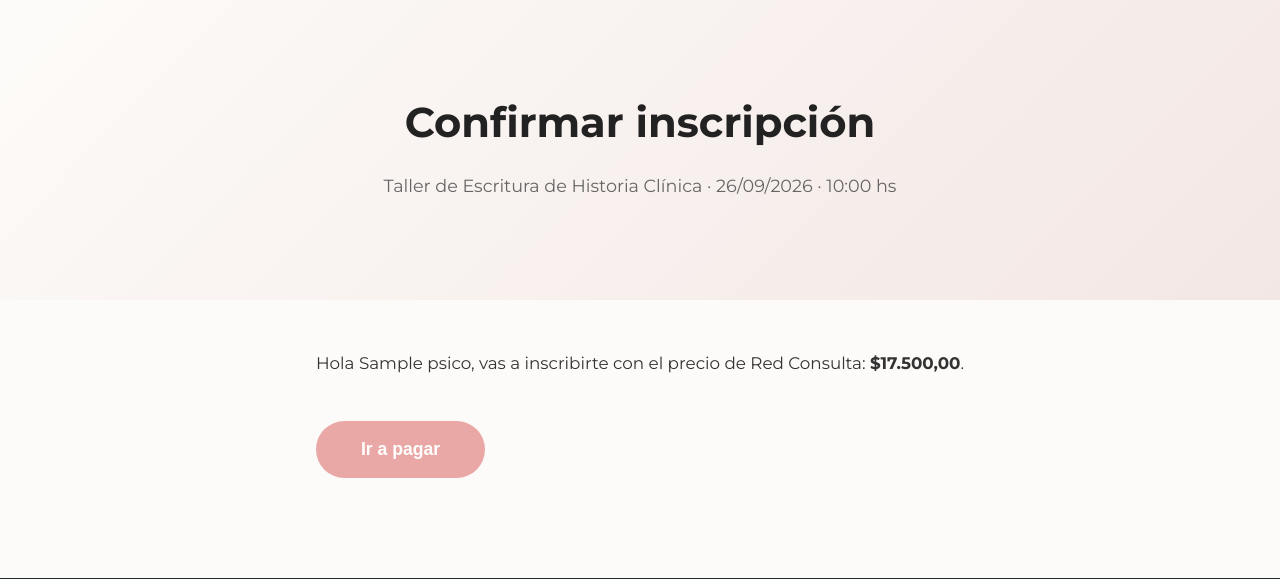
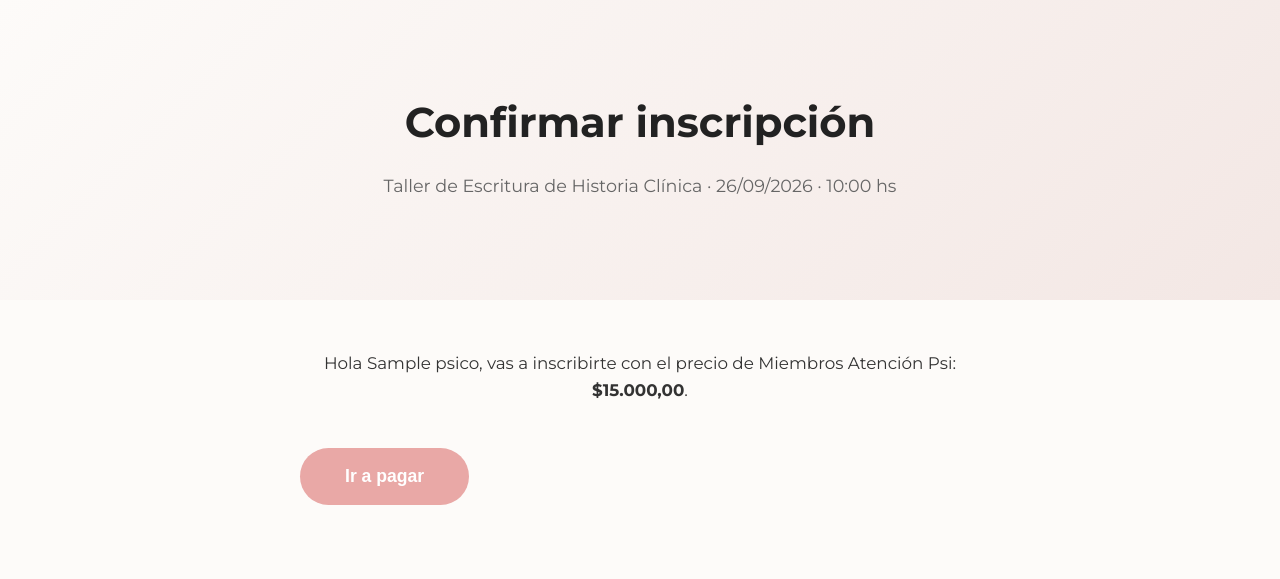
Before and after one commit to LeandroFrattini/Atencionpsi-web, a Django app: template cursos/templates/cursos/confirmar_red_consulta.html in a window 1280 px wide. Shown: the part 75-654 px from the top of the page. Run offline with Django 5.2, Linux system fonts and the light colour scheme; data comes from the database, SQL or seed files in the repository; tables that the repository leaves empty hold one stand-in row (values such as "Sample post"); the template is opened without the code that fills it: values that come from a table or form of the project are taken from there, most other values are stand-ins (such as "Sample title", 1, 10 or a date in 2020); some libraries are stand-ins or nearby versions.

Commit message:
Renombrar 'Red Consulta' a 'Miembros Atención Psi' + nuevos precios del taller
En toda la parte visible al usuario (la etiqueta en la página del curso,
la pantalla de confirmación de inscripción vía login, y el mail interno
de aviso de nueva inscripción pagada) 'Red Consulta' pasa a llamarse
'Miembros Atención Psi'. Los nombres internos de campo/URL (es_red_consulta,
precio_red_consulta, cursos_inscripcion_red_consulta) se dejan igual a
propósito -- son identificadores de código, invisibles para cualquiera
que no sea un desarrollador, y renombrarlos hubiera significado tocar de
nuevo el checkout de Mercado Pago sin necesidad real.

De paso, verbose_name del campo de precio actualizado para que se lea
bien en el admin.

Precios del Taller de Escritura de Historia Clínica actualizados vía
migración de datos reversible (mismo patrón que ya usa el proyecto):
Miembros Atención Psi $17.500 -> $15.000, Público general $27.500 -> $25.000.

102 tests siguen pasando. Verificado además contra la página real
(runserver local): la etiqueta y ambos precios nuevos se ven correctos.

Co-Authored-By: Claude Sonnet 5 <noreply@anthropic.com>

```diff
--- a/cursos/models.py
+++ b/cursos/models.py
@@ -23,7 +23,7 @@ class Curso(models.Model):
     presentador_foto = models.ImageField(upload_to='cursos/presentadores/', null=True, blank=True)
     fecha = models.DateField()
     hora = models.TimeField()
-    precio_red_consulta = models.DecimalField('Precio Red Consulta', max_digits=10, decimal_places=2)
+    precio_red_consulta = models.DecimalField('Precio Miembros Atención Psi', max_digits=10, decimal_places=2)
     precio_publico = models.DecimalField('Precio público general', max_digits=10, decimal_places=2)
     cupo_maximo = models.PositiveIntegerField(
         null=True, blank=True,
--- a/cursos/templates/cursos/confirmar_red_consulta.html
+++ b/cursos/templates/cursos/confirmar_red_consulta.html
@@ -10,7 +10,7 @@
 </section>
 <section class="curso-body">
     <p class="curso-confirmar-texto">
-        Hola {{ psico.nombre }}, vas a inscribirte con el precio de Red Consulta:
+        Hola {{ psico.nombre }}, vas a inscribirte con el precio de Miembros Atención Psi:
         <strong>${{ curso.precio_red_consulta }}</strong>.
     </p>
     <form method="post">
--- a/cursos/templates/cursos/detalle.html
+++ b/cursos/templates/cursos/detalle.html
@@ -56,7 +56,7 @@
         <div class="curso-opciones">
 
             <div class="curso-opcion">
-                <p class="curso-opcion-etiqueta">Red Consulta</p>
+                <p class="curso-opcion-etiqueta">Miembros Atención Psi</p>
                 <p class="curso-opcion-precio">${{ curso.precio_red_consulta }}</p>
                 <p class="curso-opcion-desc">Si ya sos parte de Atención Psi, iniciá sesión y te llevamos directo al pago con tus datos.</p>
                 <form method="post" action="{% url 'cursos_inscripcion_red_consulta' curso.slug %}">
--- a/cursos/views.py
+++ b/cursos/views.py
@@ -186,7 +186,7 @@ def _enviar_mails_confirmacion(inscripcion):
         message=(
             f'{inscripcion.nombre} ({inscripcion.email} / {inscripcion.whatsapp}) '
             f'se inscribió y pagó "{curso.nombre}" -- '
-            f"{'Red Consulta' if inscripcion.es_red_consulta else 'público general'}, "
+            f"{'Miembros Atención Psi' if inscripcion.es_red_consulta else 'público general'}, "
             f'${inscripcion.monto}.'
         ),
         from_email=None,
```
Also changed, not shown: cursos/migrations/0008_alter_curso_precio_red_consulta.py (added), cursos/migrations/0009_actualizar_precios_taller_hc.py (added).
